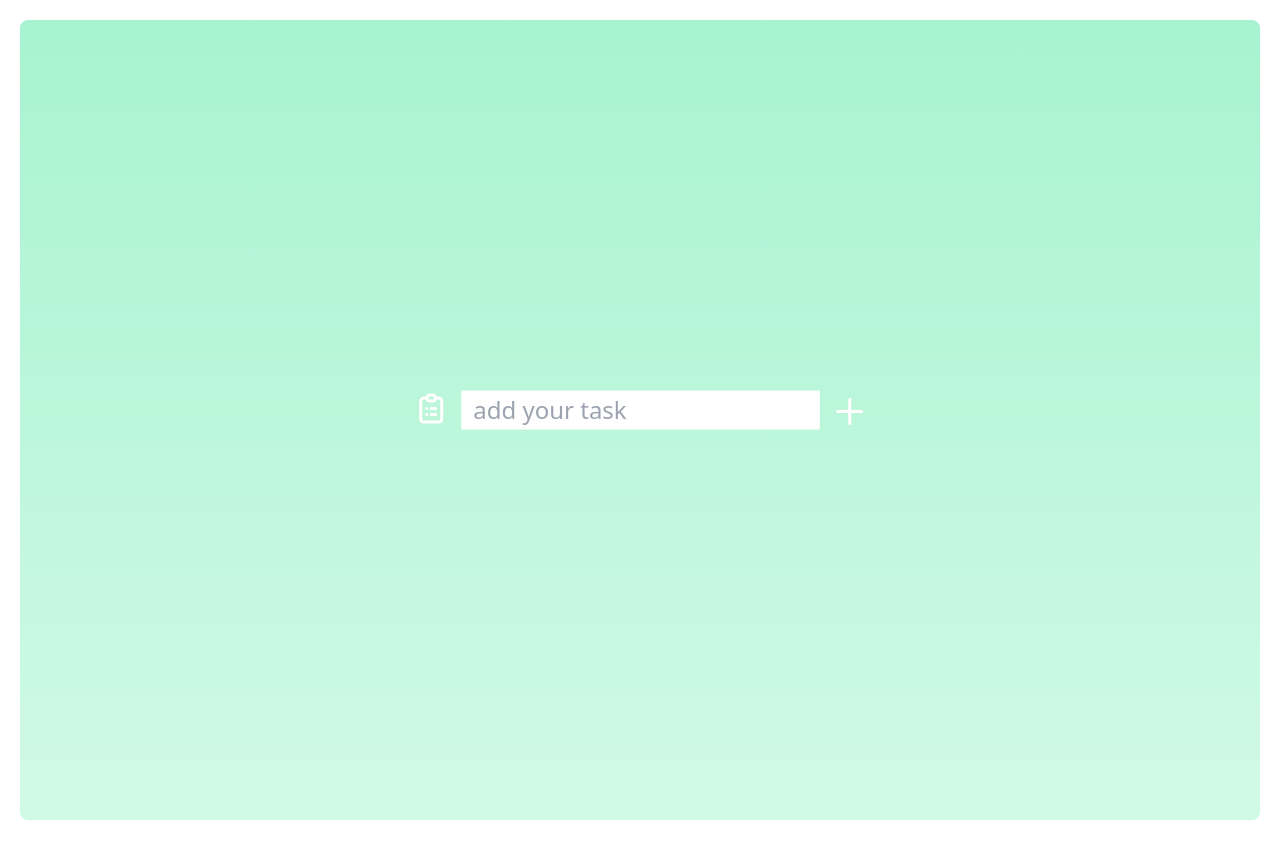
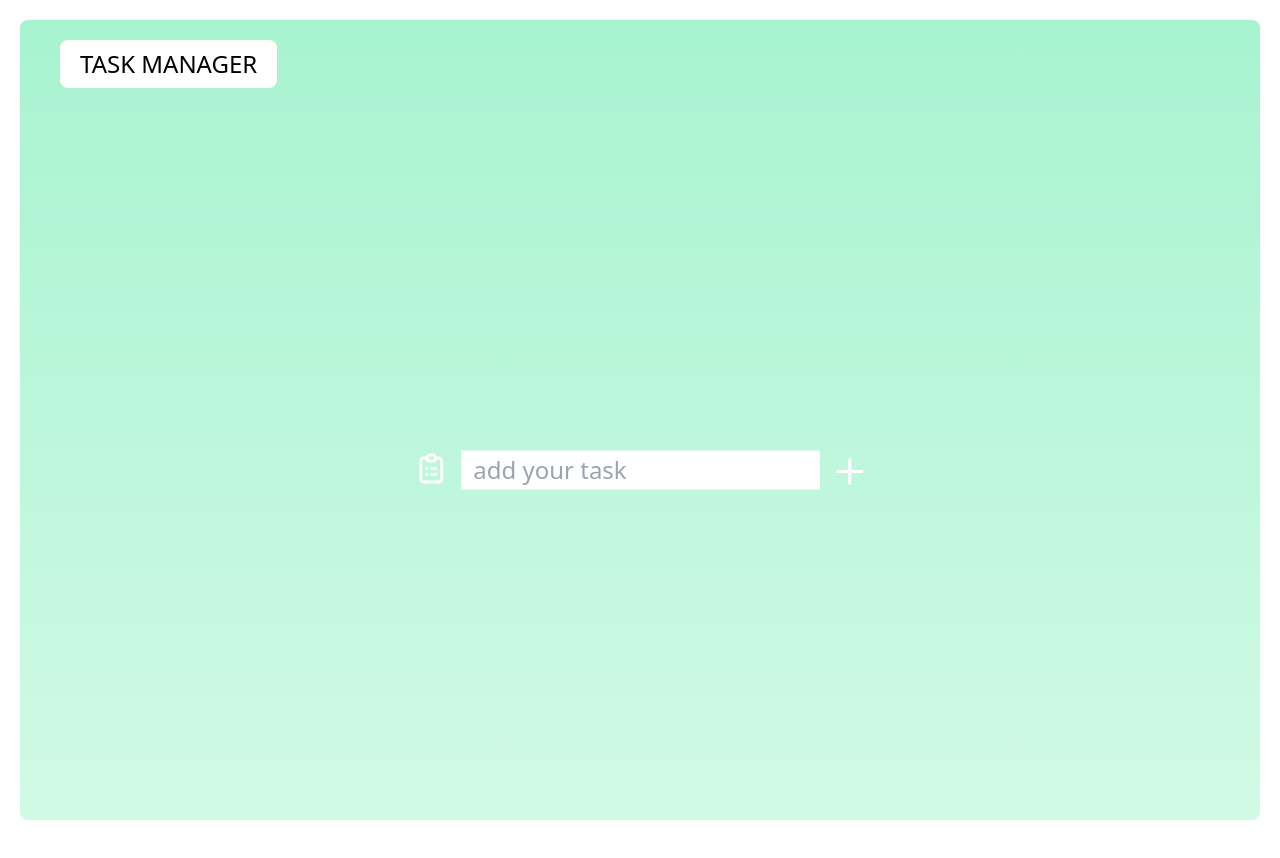
Before and after one commit to ShafiqSuhag/task-manager-tailwind-js, a plain HTML site: page index.html in a window 1280 px wide. Before the commit the page ends 820 px from the top, so only its background shows below. Drawn offline with nearby package versions, Linux system fonts and the light colour scheme.

Commit message:
height fix

```diff
--- a/index.html
+++ b/index.html
@@ -13,11 +13,17 @@
 
     <!-- <h1>Hello</h1> -->
     <header>
+        <!-- text logo  -->
 
     </header>
     <main class="h-screen flex">
+
     <!-- <main class="h-screen lg:flex justify-center items-center"> -->
-        <div class="h-full w-full m-5 bg-gradient-to-b from-green-200  to-green-100 rounded-lg py-5 px-10">
+        <div class="h-screen w-full m-5 bg-gradient-to-b from-green-200  to-green-100 rounded-lg py-5 px-10">
+            <div class="logo lg:text-2xl bg-white block lg:inline-block py-1 mb-3 lg:px-5 lg:py-2 rounded-lg cursor-pointer text-center ">
+                <!-- logo lg:text-2xl bg-white block px-2 py-1 mb-3 rounded-lg cursor-pointer text-center -->
+                TASK MANAGER
+            </div>
             <div class="list-container lg:h-full flex flex-col lg:justify-center lg:items-center ">
                 <!-- new input  -->
                 <div class="flex lg:transform lg:scale-150">
```
